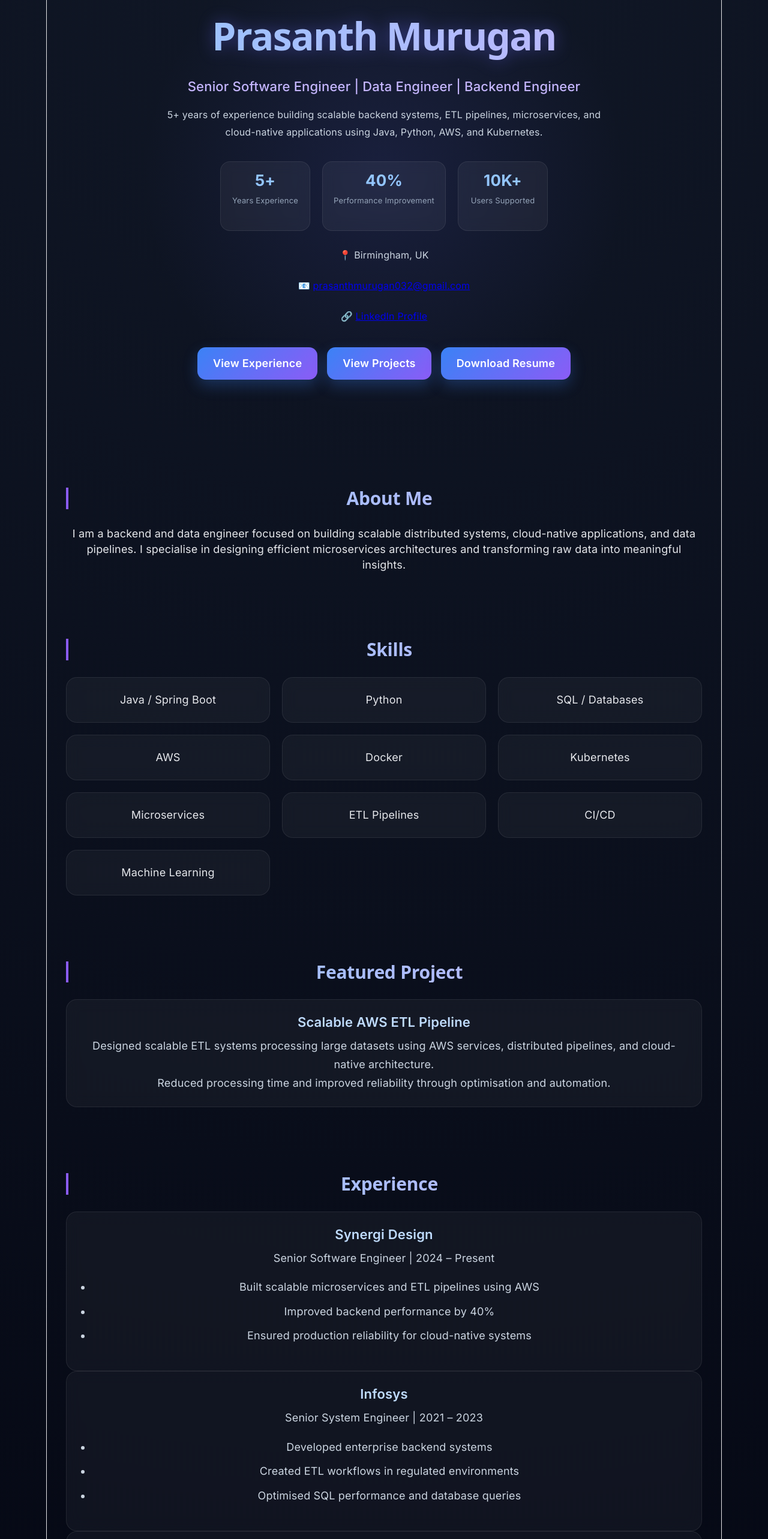
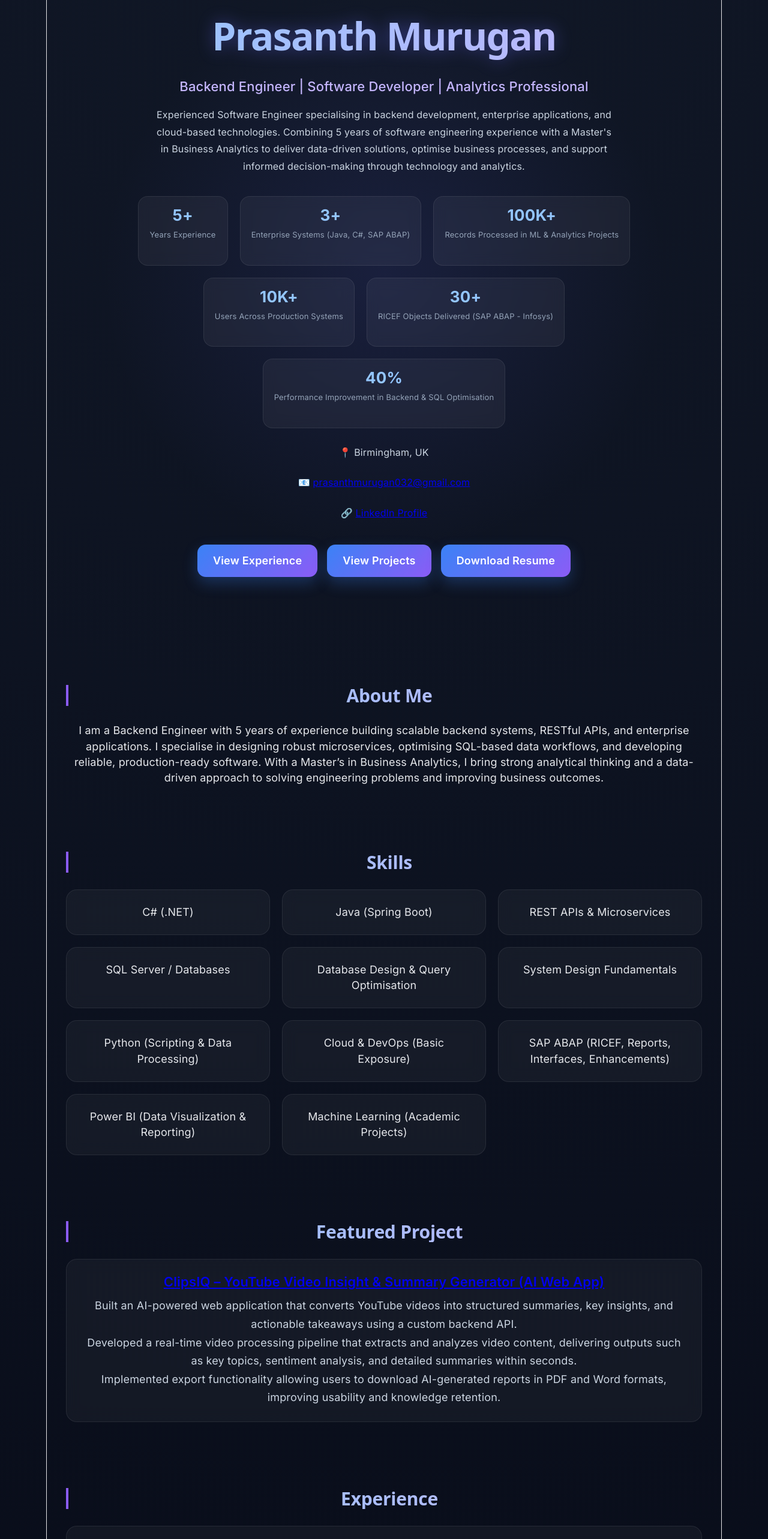
Before and after one commit to Prasanth032-code/my-portfolio, a React (Vite) app: page / in a window 1280 px wide. Shown: the part 180-2746 px from the top of the page at 60% size. Built offline with nearby package versions, Linux system fonts and the light colour scheme.

Commit message:
Updated Portfolio

```diff
--- a/index.html
+++ b/index.html
@@ -4,7 +4,7 @@
     <meta charset="UTF-8" />
     <link rel="icon" type="image/svg+xml" href="/favicon.svg" />
     <meta name="viewport" content="width=device-width, initial-scale=1.0" />
-    <title>my-portfolio</title>
+    <title>PrasanthMurugan-portfolio</title>
   </head>
   <body>
     <div id="root"></div>
--- a/src/components/About.jsx
+++ b/src/components/About.jsx
@@ -4,10 +4,13 @@ export default function About() {
       <h2>About Me</h2>
 
       <p>
-        I am a backend and data engineer focused on building scalable
-        distributed systems, cloud-native applications, and data pipelines.
-        I specialise in designing efficient microservices architectures and
-        transforming raw data into meaningful insights.
+        I am a Backend Engineer with 5 years of experience building scalable
+        backend systems, RESTful APIs, and enterprise applications.
+        I specialise in designing robust microservices, optimising SQL-based
+        data workflows, and developing reliable, production-ready software.
+        With a Master’s in Business Analytics, I bring strong analytical
+        thinking and a data-driven approach to solving engineering problems
+        and improving business outcomes.
       </p>
     </section>
   )
--- a/src/components/FeaturedProject.jsx
+++ b/src/components/FeaturedProject.jsx
@@ -4,16 +4,29 @@ export default function FeaturedProject() {
       <h2>Featured Project</h2>
 
       <div className="card">
-        <h3>Scalable AWS ETL Pipeline</h3>
+        <h3>
+          <a
+            href="https://clipsiq.vercel.app/"
+            target="_blank"
+            rel="noopener noreferrer"
+          >
+            ClipsIQ – YouTube Video Insight & Summary Generator (AI Web App)
+          </a>
+        </h3>
 
         <p>
-          Designed scalable ETL systems processing large datasets using
-          AWS services, distributed pipelines, and cloud-native architecture.
+          Built an AI-powered web application that converts YouTube videos into structured summaries,
+          key insights, and actionable takeaways using a custom backend API.
         </p>
 
         <p>
-          Reduced processing time and improved reliability through
-          optimisation and automation.
+          Developed a real-time video processing pipeline that extracts and analyzes video content,
+          delivering outputs such as key topics, sentiment analysis, and detailed summaries within seconds.
+        </p>
+
+        <p>
+          Implemented export functionality allowing users to download AI-generated reports in PDF and Word formats,
+          improving usability and knowledge retention.
         </p>
       </div>
     </section>
--- a/src/components/Hero.jsx
+++ b/src/components/Hero.jsx
@@ -7,13 +7,15 @@ export default function Hero() {
       <h1>Prasanth Murugan</h1>
 
       <h3>
-        Senior Software Engineer | Data Engineer | Backend Engineer
+          Backend Engineer | Software Developer | Analytics Professional
       </h3>
 
       <p>
-        5+ years of experience building scalable backend systems,
-        ETL pipelines, microservices, and cloud-native applications
-        using Java, Python, AWS, and Kubernetes.
+        Experienced Software Engineer specialising in backend development,
+enterprise applications, and cloud-based technologies. Combining 5 years of
+software engineering experience with a Master's in Business Analytics to
+deliver data-driven solutions, optimise business processes, and support
+informed decision-making through technology and analytics.
       </p>
 
       <Metrics />
--- a/src/components/Metrics.jsx
+++ b/src/components/Metrics.jsx
@@ -8,13 +8,28 @@ export default function Metrics() {
       </div>
 
       <div className="metric">
-        <h4>40%</h4>
-        <p>Performance Improvement</p>
+        <h4>3+</h4>
+        <p>Enterprise Systems (Java, C#, SAP ABAP)</p>
+      </div>
+
+      <div className="metric">
+        <h4>100K+</h4>
+        <p>Records Processed in ML & Analytics Projects</p>
       </div>
 
       <div className="metric">
         <h4>10K+</h4>
-        <p>Users Supported</p>
+        <p>Users Across Production Systems</p>
+      </div>
+
+      <div className="metric">
+        <h4>30+</h4>
+        <p>RICEF Objects Delivered (SAP ABAP - Infosys)</p>
+      </div>
+
+      <div className="metric">
+        <h4>40%</h4>
+        <p>Performance Improvement in Backend & SQL Optimisation</p>
       </div>
 
     </div>
--- a/src/data/achievements.js
+++ b/src/data/achievements.js
@@ -1,5 +1,5 @@
 export const achievements = [
-  '🏆 Winner – Aston Global Advantage Competition',
-  '🏆 Winner – Birmingham Tech Week Pitch',
-  '🚀 SAE Design Competition Participant'
+  '🏆 Winner – Aston Global Advantage Competition (Aston University), secured internship at St Basils',
+  '🏆 Winner – Future Tech Pitch, Birmingham Tech Week (cash prize awarded)',
+  '🚀 Participant – Tractor Design Competition (SAEISS – Society of Automotive Engineers)'
 ]
--- a/src/data/education.js
+++ b/src/data/education.js
@@ -2,11 +2,15 @@ export const education = [
   {
     degree: 'MSc Business Analytics',
     university: 'Aston University',
-    grade: 'Merit'
+    grade: 'Merit',
+    details:
+      'Relevant Modules: Big Data for Decision Making, Performance Analytics, Software Analytics, Data Mining, Web Analytics, Descriptive Analytics, Management Consultancy'
   },
   {
     degree: 'BEng Automobile Engineering',
-    university: 'Anna University',
-    grade: 'First Class'
+    university: 'Anna University - MIT Campus',
+    grade: 'First Class',
+    details:
+      'Relevant Modules: Industrial Automation Systems, Introduction to IoT, Computing Techniques'
   }
 ]
--- a/src/data/experience.js
+++ b/src/data/experience.js
@@ -2,30 +2,41 @@ export const experience = [
   {
     company: 'Synergi Design',
     role: 'Senior Software Engineer',
-    period: '2024 – Present',
+    period: 'July 2024 – Present',
     points: [
-      'Built scalable microservices and ETL pipelines using AWS',
-      'Improved backend performance by 40%',
-      'Ensured production reliability for cloud-native systems'
+    'Designed and developed backend microservices and web/mobile applications using C#, Java, .Net, and JavaScript',
+    'Built and maintained RESTful APIs with strong validation, error handling, and service contract design',
+    'Developed Power BI and Excel dashboards to provide healthcare providers with compliance and operational insights',
+    'Worked closely with QA, design, and product teams to deliver high-quality features aligned with business requirements',
+    'Performed end-to-end testing, debugging, and deployment from development to production environments',
+    'Supported production systems through issue resolution and root cause analysis',
+    'Improved system usability and user experience, increasing adoption among healthcare users'
     ]
   },
   {
     company: 'Infosys',
     role: 'Senior System Engineer',
-    period: '2021 – 2023',
+    period: 'July 2021 – Dec 2023',
     points: [
-      'Developed enterprise backend systems',
-      'Created ETL workflows in regulated environments',
-      'Optimised SQL performance and database queries'
+    'Developed and maintained SAP ABAP-based enterprise applications in regulated production environments',
+    'Delivered 30+ RICEF objects (Reports, Interfaces, Conversions, Enhancements, Forms) following strict SDLC and compliance standards',
+    'Designed and implemented ABAP reports and interfaces for cross-system business data processing and integration',
+    'Performed SQL tuning and ABAP performance optimisation for high-volume transactional systems',
+    'Supported unit testing, regression testing, and UAT activities for SAP deliverables',
+    'Managed production support activities including incident resolution, transport deployment, and post-release validation',
+    'Collaborated with global business and technical teams to translate requirements into SAP technical solutions',
+    'Mentored junior developers on ABAP development standards, debugging techniques, and performance best practices'
     ]
   },
   {
     company: 'FinAGG Technologies',
-    role: 'Software Engineer',
-    period: '2021',
+    role: 'Programmer Analyst',
+    period: 'Jan 2021 - July 2021',
     points: [
-      'Built REST APIs for financial systems',
-      'Supported applications serving 10,000+ users'
+    'Built Java Spring Boot REST APIs supporting SME loan calculation services for 10,000+ active users',
+    'Designed secure and transactional backend workflows with strong validation, error handling, and business logic implementation',
+    'Supported backend services for financial reporting and operational dashboards used for business decision-making',
+    'Implemented automated email and SMS notification services to improve operational efficiency and customer communication'
     ]
   }
 ]
--- a/src/data/projects.js
+++ b/src/data/projects.js
@@ -1,26 +1,29 @@
 export const projects = [
   {
-    title: 'Customer CSAT Prediction',
+    title: 'ClipsIQ – YouTube Video Insight & Summary Generator (AI Web App)',
     description:
-      'Machine learning model using XGBoost achieving 90% accuracy.',
-    tech: 'Python, XGBoost'
+      'AI-powered web application that converts YouTube videos into structured summaries, key insights, sentiment analysis, and actionable takeaways using a backend API and real-time processing pipeline. Integrated YouTube data extraction, NLP-based processing, and automated report generation.',
+    tech: 'Python / Backend API / NLP / AI / Video Processing / System Design'
   },
+
+  {
+    title: 'Customer Service Performance Evaluation (Dissertation Project)',
+    description:
+      'Analyzed 85,000+ customer records to identify key drivers of CSAT using Logistic Regression, Random Forest, and XGBoost models. Applied customer segmentation and NLP-based sentiment analysis to uncover behavioral patterns and improve customer experience insights.',
+    tech: 'Python, Machine Learning, NLP, XGBoost'
+  },
+
   {
     title: 'Accident Severity Prediction',
     description:
-      'Built ML pipeline on 100k+ dataset for risk analysis.',
-    tech: 'Python, Machine Learning'
+      'Built predictive models on 100,000+ records to assess accident severity and risk exposure. Performed feature engineering and model evaluation to identify key risk drivers for insurance and decision-making use cases.',
+    tech: 'Python, Machine Learning, Feature Engineering'
   },
+
   {
-    title: 'Car Price Prediction (SPSS)',
+    title: 'Second-Hand Car Price Prediction',
     description:
-      'Regression and Neural Network model for forecasting.',
-    tech: 'SPSS, Analytics'
-  },
-  {
-    title: 'YouTube AI Summariser',
-    description:
-      'LLM-based tool using Claude API for transcript summarisation.',
-    tech: 'Python, Claude API'
+      'Cleaned and processed a 2,230-record dataset achieving 98% data usability. Evaluated regression and neural network models, with Neural Network delivering the best performance based on MAE.',
+    tech: 'SPSS, Regression Analysis, Neural Networks'
   }
 ]
--- a/src/data/skills.js
+++ b/src/data/skills.js
@@ -1,12 +1,13 @@
 export const skills = [
-  'Java / Spring Boot',
-  'Python',
-  'SQL / Databases',
-  'AWS',
-  'Docker',
-  'Kubernetes',
-  'Microservices',
-  'ETL Pipelines',
-  'CI/CD',
-  'Machine Learning'
+  'C# (.NET)',
+  'Java (Spring Boot)',
+  'REST APIs & Microservices',
+  'SQL Server / Databases',
+  'Database Design & Query Optimisation',
+  'System Design Fundamentals',
+  'Python (Scripting & Data Processing)',
+  'Cloud & DevOps (Basic Exposure)',
+  'SAP ABAP (RICEF, Reports, Interfaces, Enhancements)',
+  'Power BI (Data Visualization & Reporting)',
+  'Machine Learning (Academic Projects)'
 ]
```
Also changed, not shown: src/components/Education.jsx (+7 -2 lines).
